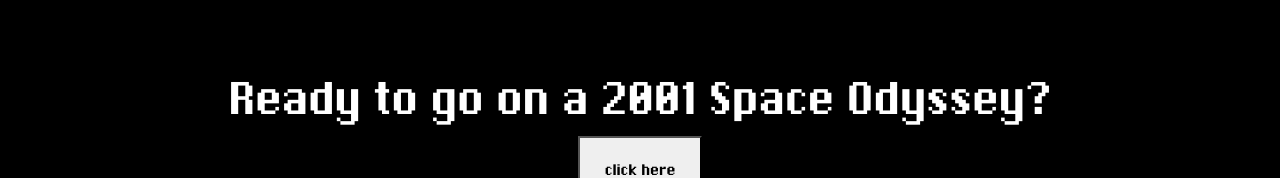
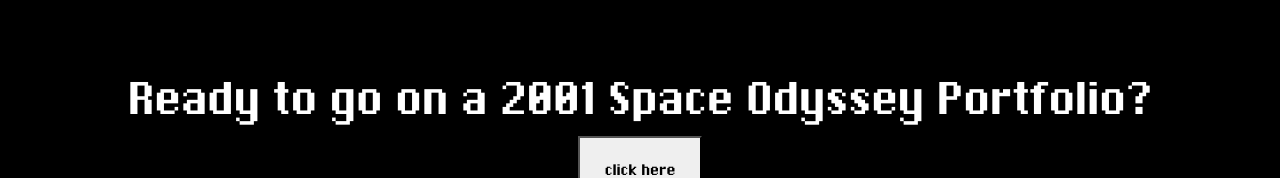
Before and after one commit to magvarosio/Portfolio, a React (Create React App) app in the folder client/: page / in a window 1280 px wide. Shown: the part 465-643 px from the top of the page. Built offline with nearby package versions, Linux system fonts and the light colour scheme.

Commit message:
Fix text

```diff
--- a/client/src/components/Projects.js
+++ b/client/src/components/Projects.js
@@ -31,7 +31,7 @@ const Projects = () => {
         <section id='projects'>
           <div className="projects-wrapper" id="odyssey-wrapper">
             <div className="space">
-              <h2 className="display-5" id="odyssey">Ready to go on a 2001 Space Odyssey? </h2>
+              <h2 className="display-5" id="odyssey">Ready to go on a 2001 Space Odyssey Portfolio?</h2>
               <div className="demologo-wrapper">
                 <button
                   className="btnspace"
```
